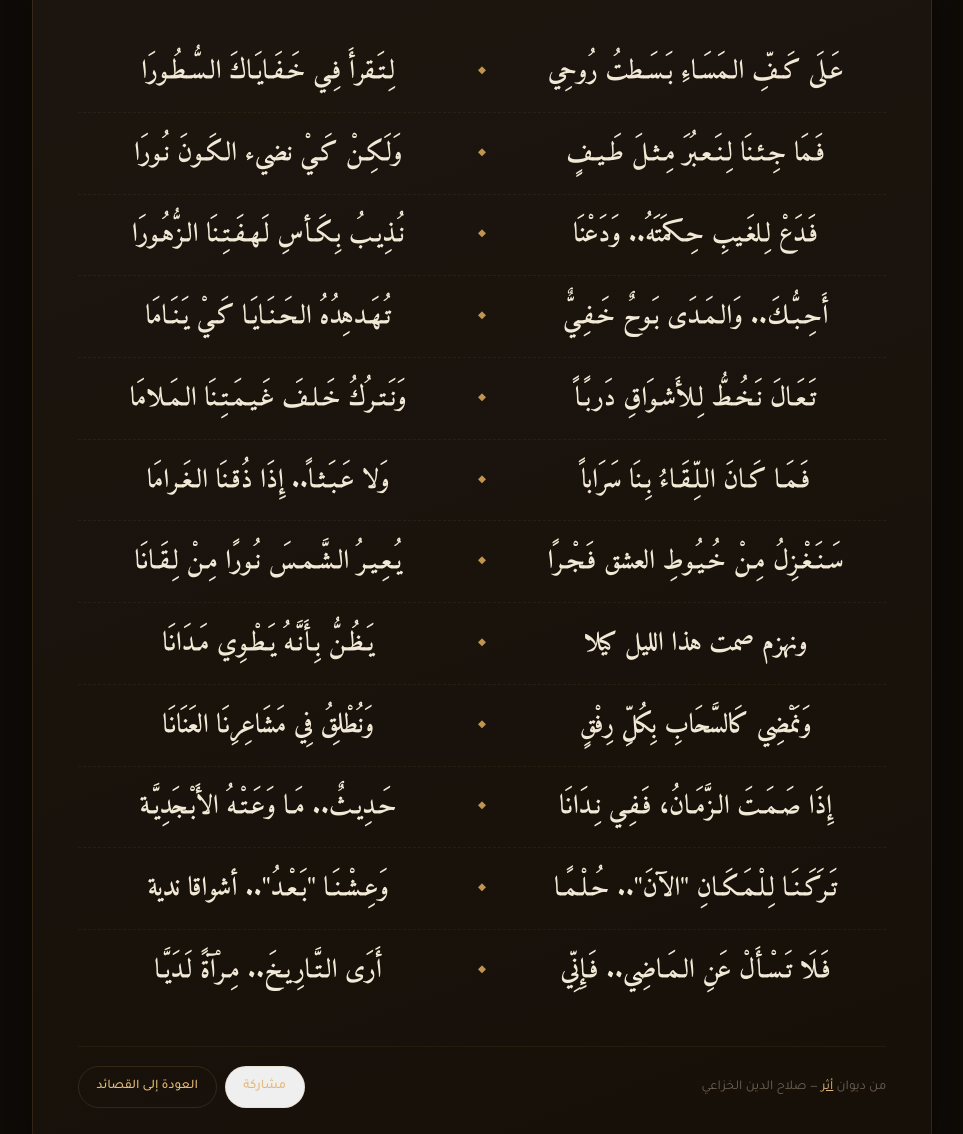
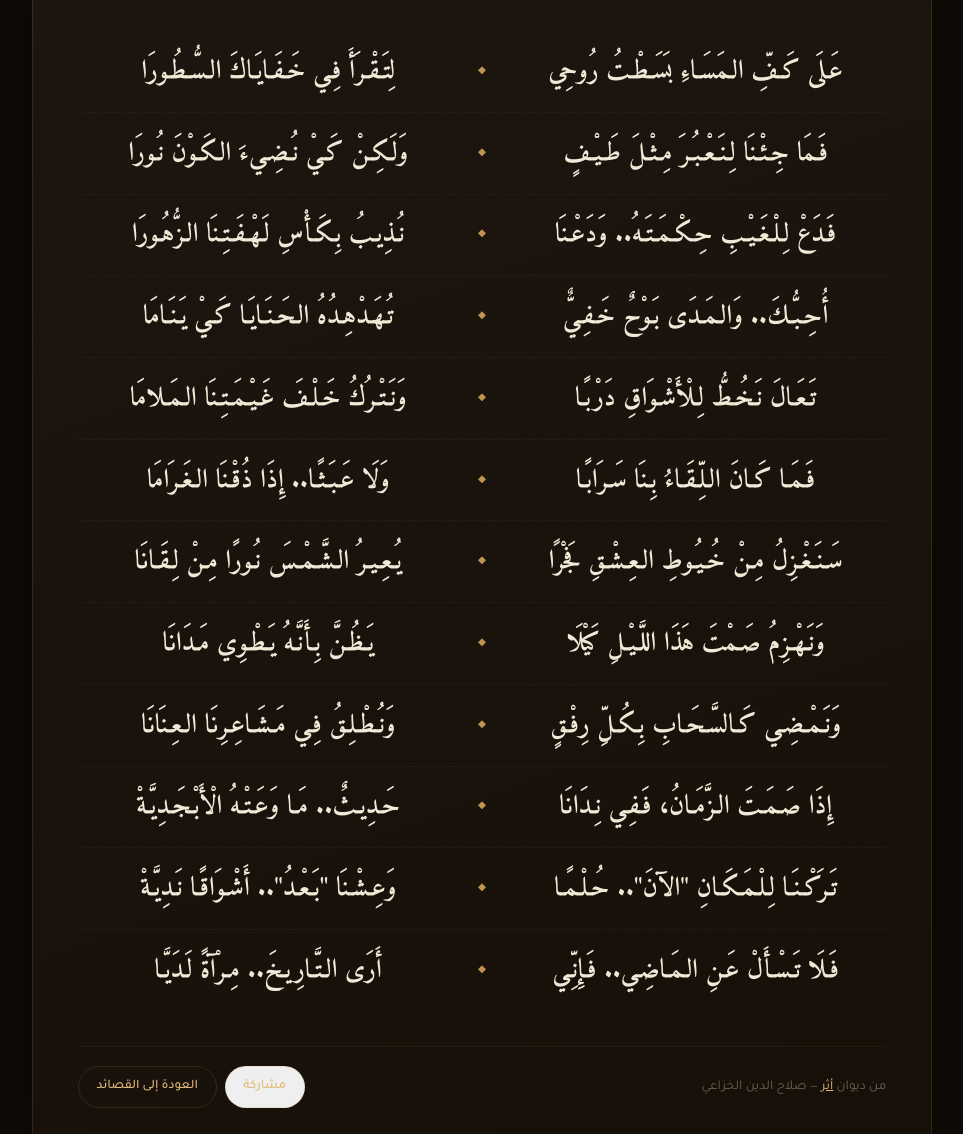
Before and after one commit to salahkhuzay/athar, a plain HTML site: page poems/على-كف-المساء/index.html in a window 1280 px wide. Shown: the part 424-1558 px from the top of the page, without its empty margins (158-1121 px from the left). Drawn offline with Linux system fonts and the light colour scheme; a web font is replaced by a local one.

Commit message:
مراجعة مشكولة: على كفّ المساء

```diff
--- a/poems/على-كف-المساء/index.html
+++ b/poems/على-كف-المساء/index.html
@@ -45,51 +45,51 @@
         </header>
         <div class="poem-page__verses" aria-label="نص القصيدة">
         <div class="poem-page__verse">
-          <p>عَـلَى كَـفِّ الـمَسَـاءِ بَـسَـطتُ رُوحِي</p>          <span aria-hidden="true">◆</span>
-          <p>لِـتَـقرأَ فِـي خَـفَـايَـاكَ الـسُّـطُـورَا</p>
+          <p>عَـلَى كَـفِّ الـمَسَـاءِ بَسَـطْـتُ رُوحِي</p>          <span aria-hidden="true">◆</span>
+          <p>لِتَـقْـرَأَ فِـي خَـفَـايَـاكَ الـسُّـطُـورَا</p>
         </div>
         <div class="poem-page__verse">
-          <p>فَـمَا جِـئـنَا لِـنَـعـبُرَ مِـثـلَ طَـيـفٍ</p>          <span aria-hidden="true">◆</span>
-          <p>وَلَـكِـنْ كَـيْ نضيء الـكَـونَ نُـورَا</p>
+          <p>فَـمَا جِـئْـنَا لِـنَـعْـبُـرَ مِـثْـلَ طَـيْـفٍ</p>          <span aria-hidden="true">◆</span>
+          <p>وَلَـكِـنْ كَـيْ نُـضِـيءَ الـكَـوْنَ نُـورَا</p>
         </div>
         <div class="poem-page__verse">
-          <p>فَـدَعْ لِـلغَـيبِ حِـكمَتَهُ.. وَدَعْنَا</p>          <span aria-hidden="true">◆</span>
-          <p>نُـذِيـبُ بِـكَـأسِ لَـهـفَـتِـنَا الـزُّهُـورَا</p>
+          <p>فَـدَعْ لِـلْـغَـيْـبِ حِـكْـمَـتَـهُ.. وَدَعْـنَا</p>          <span aria-hidden="true">◆</span>
+          <p>نُـذِيـبُ بِـكَـأْسِ لَـهْـفَـتِـنَا الـزُّهُـورَا</p>
         </div>
         <div class="poem-page__verse">
-          <p>أَحِـبُّـكَ.. وَالـمَـدَى بَـوحٌ خَـفِـيٌّ</p>          <span aria-hidden="true">◆</span>
-          <p>تُـهَـدهِدُهُ الـحَـنَـايَـا كَـيْ يَـنَـامَا</p>
+          <p>أُحِـبُّـكَ.. وَالـمَـدَى بَـوْحٌ خَـفِـيٌّ</p>          <span aria-hidden="true">◆</span>
+          <p>تُـهَـدْهِـدُهُ الـحَـنَـايَـا كَـيْ يَـنَـامَا</p>
         </div>
         <div class="poem-page__verse">
-          <p>تَـعَـالَ نَـخُـطُّ لِـلأَشـوَاقِ دَربًـاً</p>          <span aria-hidden="true">◆</span>
-          <p>وَنَـتـرُكُ خَـلـفَ غَـيـمَـتِـنَا الـمَـلامَا</p>
+          <p>تَـعَـالَ نَـخُـطُّ لِـلْأَشْـوَاقِ دَرْبًـا</p>          <span aria-hidden="true">◆</span>
+          <p>وَنَـتْـرُكُ خَـلْـفَ غَـيْـمَـتِـنَا الـمَـلامَا</p>
         </div>
         <div class="poem-page__verse">
-          <p>فَـمَـا كَـانَ الـلِّـقَـاءُ بِـنَا سَرَاباً</p>          <span aria-hidden="true">◆</span>
-          <p>وَلا عَـبَـثـاً.. إِذَا ذُقـنَا الـغَـرامَا</p>
+          <p>فَـمَـا كَـانَ الـلِّـقَـاءُ بِـنَا سَـرَابًـا</p>          <span aria-hidden="true">◆</span>
+          <p>وَلَا عَـبَـثًـا.. إِذَا ذُقْـنَا الـغَـرَامَا</p>
         </div>
         <div class="poem-page__verse">
-          <p>سَـنَـغْـزِلُ مِـنْ خُـيُـوطِ العشق فَـجْـرًا</p>          <span aria-hidden="true">◆</span>
-          <p>يُـعِـيـرُ الـشَّـمـسَ نُـورًا مِـنْ لِـقَـانَا</p>
+          <p>سَـنَـغْـزِلُ مِـنْ خُـيُـوطِ الـعِـشْـقِ فَجْرًا</p>          <span aria-hidden="true">◆</span>
+          <p>يُـعِـيـرُ الـشَّـمْـسَ نُـورًا مِـنْ لِـقَـانَا</p>
         </div>
         <div class="poem-page__verse">
-          <p>ونهزم صمت هذا الليل كيلا</p>          <span aria-hidden="true">◆</span>
-          <p>يَـظُـنُّ بِـأَنَّـهُ يَـطْـوِي مَـدَانَا</p>
+          <p>وَنَـهْـزِمُ صَـمْتَ هَذَا اللَّـيْـلِ كَيْلَا</p>          <span aria-hidden="true">◆</span>
+          <p>يَـظُـنَّ بِـأَنَّـهُ يَـطْـوِي مَـدَانَا</p>
         </div>
         <div class="poem-page__verse">
-          <p>وَنَمْضِي كَالسَّحَابِ بِكُلِّ رِفْقٍ</p>          <span aria-hidden="true">◆</span>
-          <p>وَنُطْلِقُ فِي مَشَاعِرِنَا العَنَانَا</p>
+          <p>وَنَـمْـضِـي كَـالسَّـحَـابِ بِـكُـلِّ رِفْـقٍ</p>          <span aria-hidden="true">◆</span>
+          <p>وَنُـطْـلِـقُ فِـي مَـشَـاعِـرِنَا الـعِـنَانَا</p>
         </div>
         <div class="poem-page__verse">
           <p>إِذَا صَـمَـتَ الـزَّمَـانُ، فَـفِـي نِـدَانَا</p>          <span aria-hidden="true">◆</span>
-          <p>حَـدِيـثٌ.. مَـا وَعَـتْـهُ الأَبْـجَدِيَّـة</p>
+          <p>حَـدِيـثٌ.. مَـا وَعَـتْـهُ الْأَبْـجَـدِيَّـةْ</p>
         </div>
         <div class="poem-page__verse">
-          <p>تَـرَكَـنَـا لِـلْـمَـكَـانِ &quot;الآنَ&quot;.. حُـلْـمًـا</p>          <span aria-hidden="true">◆</span>
-          <p>وَعِـشْـنَـا &quot;بَـعْـدُ&quot;.. أشواقا ندية</p>
+          <p>تَـرَكْـنَـا لِـلْـمَـكَـانِ &quot;الآنَ&quot;.. حُـلْـمًـا</p>          <span aria-hidden="true">◆</span>
+          <p>وَعِـشْـنَا &quot;بَـعْـدُ&quot;.. أَشْـوَاقًـا نَـدِيَّـةْ</p>
         </div>
         <div class="poem-page__verse">
-          <p>فَـلَا تَـسْـأَلْ عَنِ الـمَـاضِي.. فَـإِنِّي</p>          <span aria-hidden="true">◆</span>
+          <p>فَـلَا تَـسْـأَلْ عَـنِ الـمَـاضِـي.. فَـإِنِّـي</p>          <span aria-hidden="true">◆</span>
           <p>أَرَى الـتَّـارِيـخَ.. مِـرْآةً لَـدَيَّـا</p>
         </div>
         </div>
```
Also changed, not shown: index.html (+1 -1 lines), data/poems.json.
